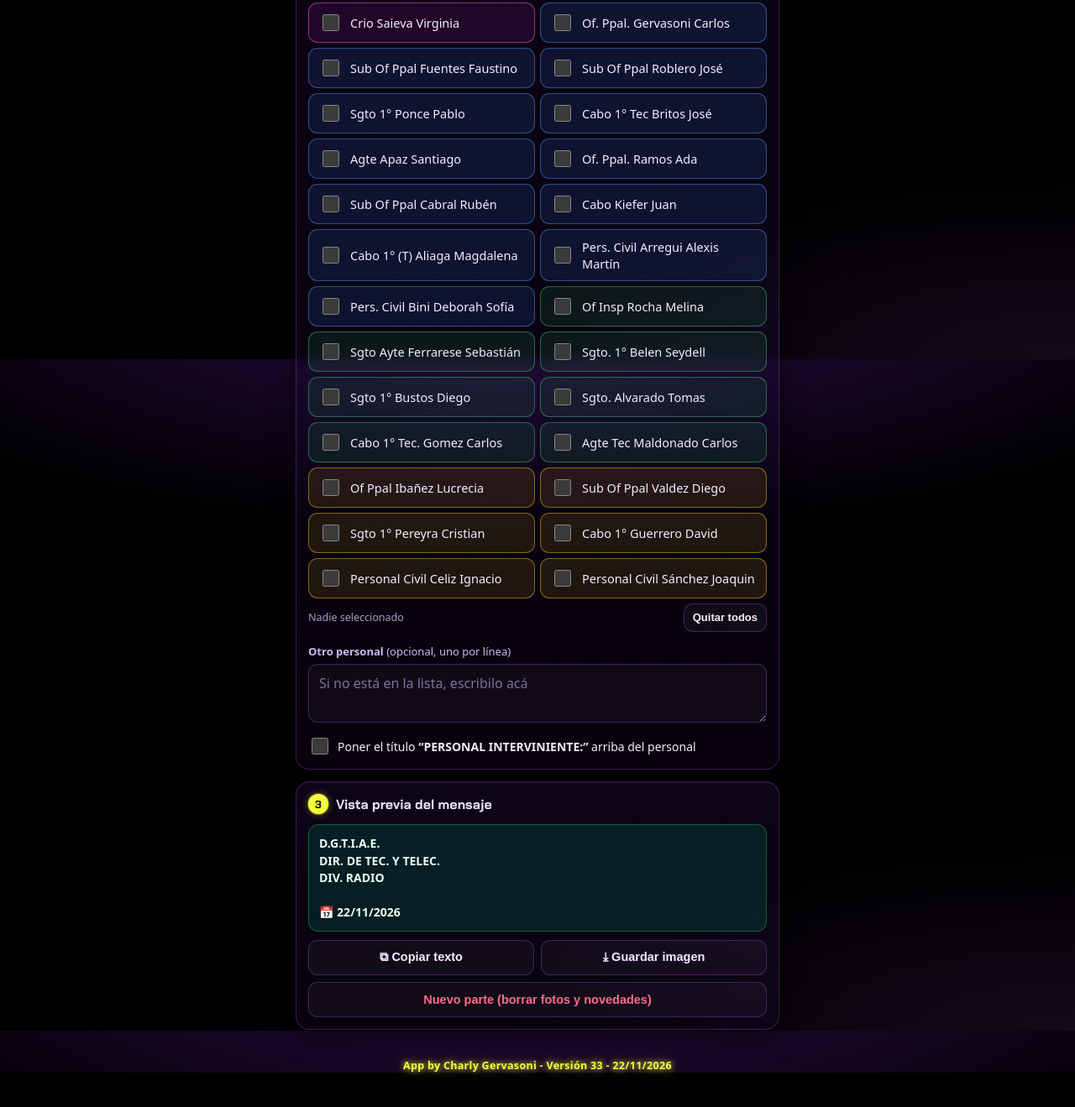
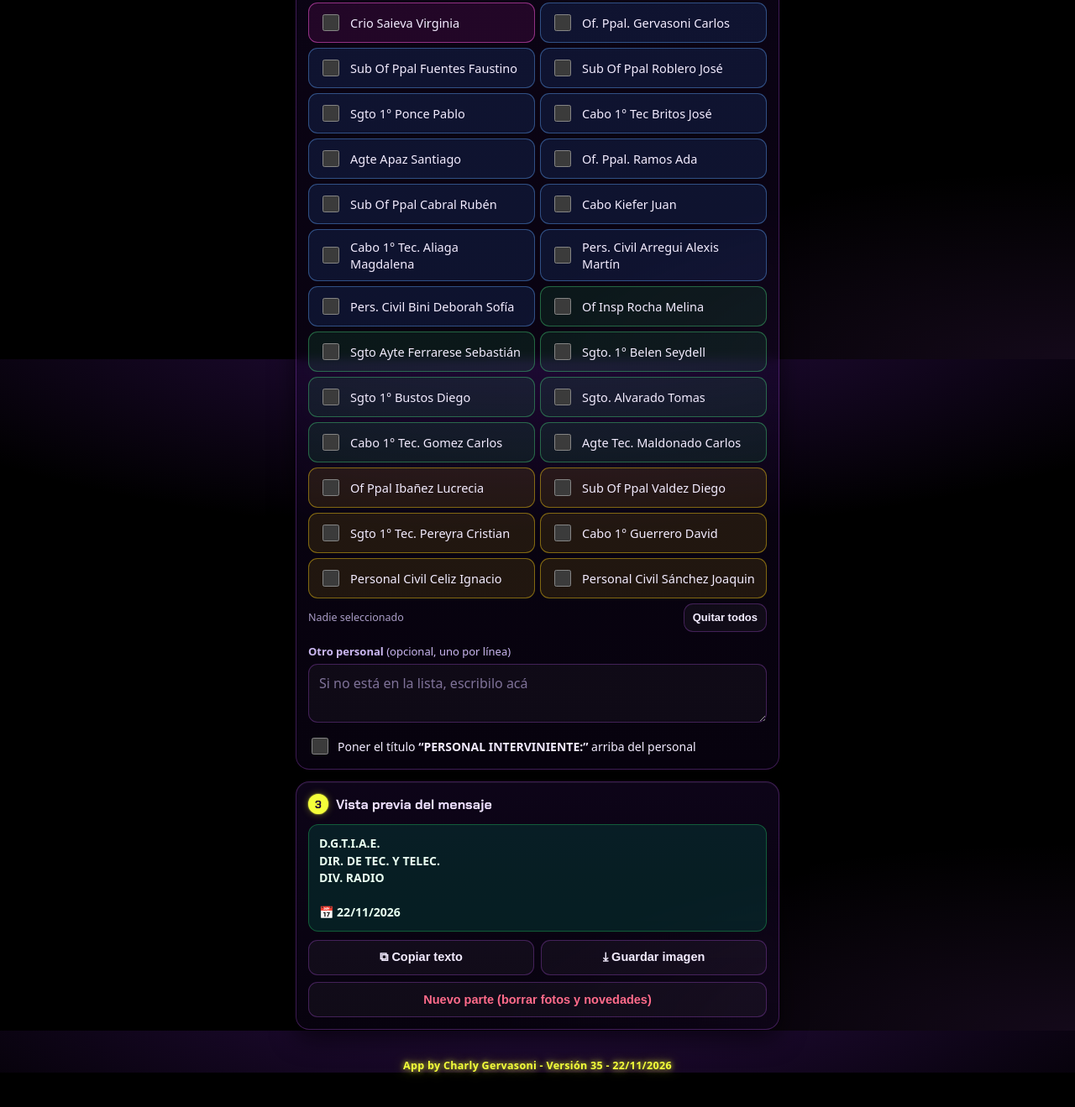
Before and after one commit to charlygerva/parte-radio, a plain HTML site: page index.html in a window 1280 px wide. Shown: the part 1972-3291 px from the top of the page at 84% size. Drawn offline with Linux system fonts and the light colour scheme.

Commit message:
Add files via upload

```diff
--- a/index.html
+++ b/index.html
@@ -297,7 +297,7 @@
   </section>
 </main>
 
-<p class="pie">App by Charly Gervasoni - Versión 33 - 22/11/2026</p>
+<p class="pie">App by Charly Gervasoni - Versión 35 - 22/11/2026</p>
 
 <div class="bar"><div class="inner">
   <button id="btnShare" class="wa">Enviar por WhatsApp</button>
@@ -389,7 +389,7 @@
     "Of. Ppal. Ramos Ada",
     "Sub Of Ppal Cabral Rubén",
     "Cabo Kiefer Juan",
-    "Cabo 1° (T) Aliaga Magdalena",
+    "Cabo 1° Tec. Aliaga Magdalena",
     "Pers. Civil Arregui Alexis Martín",
     "Pers. Civil Bini Deborah Sofía",
     "Of Insp Rocha Melina",
@@ -398,10 +398,10 @@
     "Sgto 1° Bustos Diego",
     "Sgto. Alvarado Tomas",
     "Cabo 1° Tec. Gomez Carlos",
-    "Agte Tec Maldonado Carlos",
+    "Agte Tec. Maldonado Carlos",
     "Of Ppal Ibañez Lucrecia",
     "Sub Of Ppal Valdez Diego",
-    "Sgto 1° Pereyra Cristian",
+    "Sgto 1° Tec. Pereyra Cristian",
     "Cabo 1° Guerrero David",
     "Personal Civil Celiz Ignacio",
     "Personal Civil Sánchez Joaquin"
--- a/sw.js
+++ b/sw.js
@@ -1,5 +1,5 @@
 // Service worker: guarda la app para que abra rápido y sin señal
-const CACHE = "parte-radio-v33";
+const CACHE = "parte-radio-v35";
 const FILES = ["./", "index.html", "parte-radio-blanco.jpg", "parte-radio.jpg", "parte-troncalizado-blanco.jpg", "parte-troncalizado.jpg", "parte-telefonia-blanco.jpg", "parte-telefonia.jpg", "parte-depto-blanco.jpg", "parte-depto.jpg", "manifest.webmanifest", "icono-192.png", "icono-512.png", "icono-maskable-512.png", "icono-apple-180.png", "escudo-antenista.png", "escudo-tyt2.png", "escudo-cba.png", "escudo-dgtiae.png"];
 self.addEventListener("install", e => { e.waitUntil(caches.open(CACHE).then(c => c.addAll(FILES))); self.skipWaiting(); });
 self.addEventListener("activate", e => {
```
